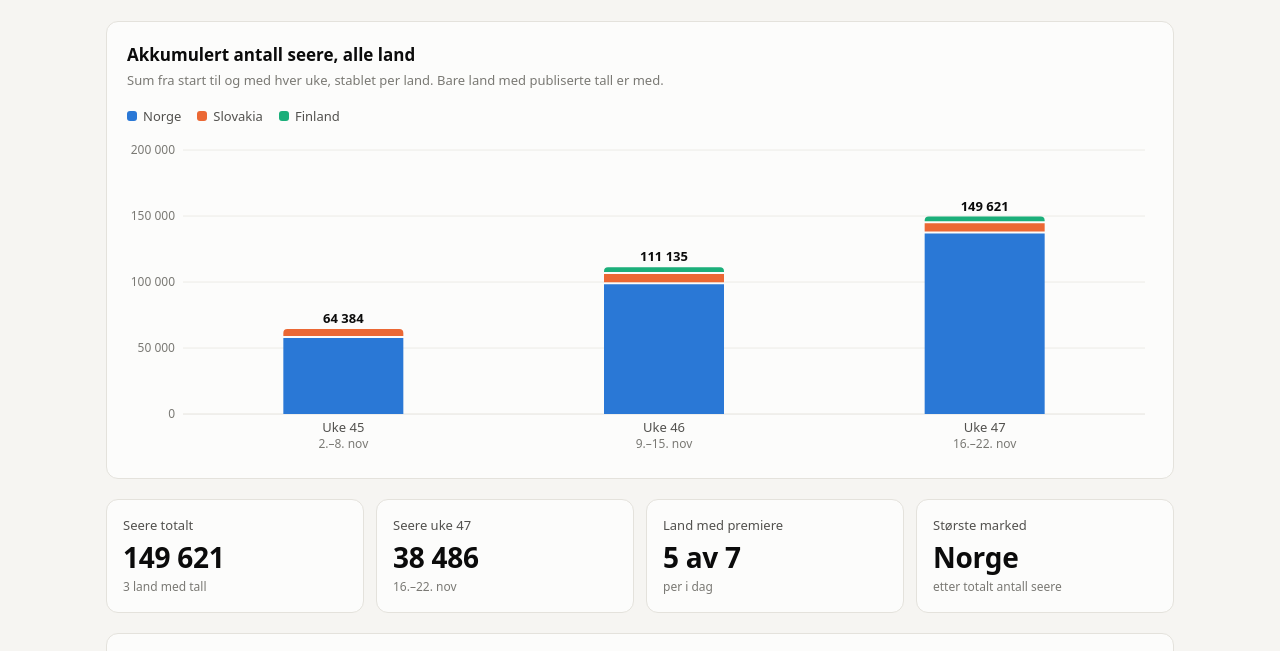
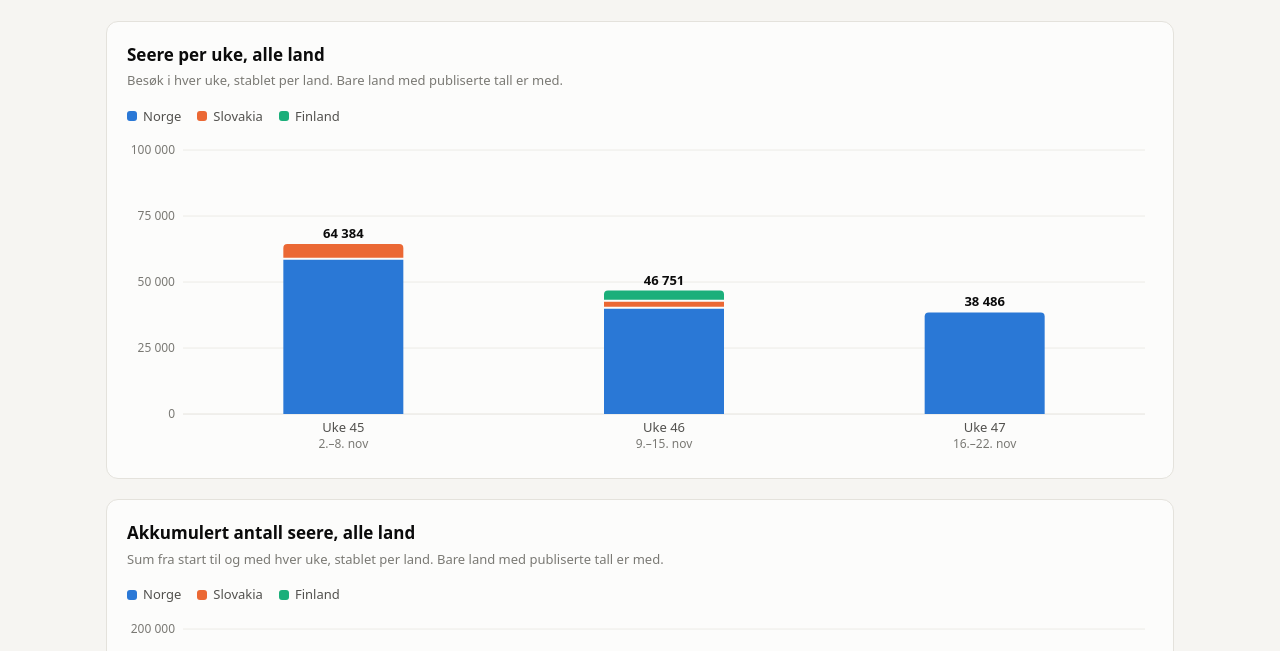
Before and after one commit to haraldo88/JNV-Dashboard, a plain HTML site: page index.html in a window 1280 px wide. Shown: the part 110-761 px from the top of the page. Drawn offline with Linux system fonts and the light colour scheme.

Commit message:
Ny graf: seere per uke per land, over akkumulert graf
Co-Authored-By: Claude Opus 5.5 <noreply@anthropic.com>

```diff
--- a/index.html
+++ b/index.html
@@ -96,10 +96,17 @@
   </header>
 
   <section class="card">
+    <h2>Seere per uke, alle land</h2>
+    <p class="hint">Besøk i hver uke, stablet per land. Bare land med publiserte tall er med.</p>
+    <ul class="legend" id="legend-weekly"></ul>
+    <div class="chart-box"><div id="chart-weekly" role="img" aria-label="Stablet søylediagram: antall seere per uke per land" style="height:100%"></div></div>
+  </section>
+
+  <section class="card">
     <h2>Akkumulert antall seere, alle land</h2>
     <p class="hint">Sum fra start til og med hver uke, stablet per land. Bare land med publiserte tall er med.</p>
-    <ul class="legend" id="legend-weekly"></ul>
-    <div class="chart-box"><div id="chart-weekly" role="img" aria-label="Stablet søylediagram: akkumulert antall seere per uke per land" style="height:100%"></div></div>
+    <ul class="legend" id="legend-cumulative"></ul>
+    <div class="chart-box"><div id="chart-cumulative" role="img" aria-label="Stablet søylediagram: akkumulert antall seere per uke per land" style="height:100%"></div></div>
   </section>
 
   <section class="kpis" id="kpis"></section>
@@ -207,8 +214,10 @@
 
   // ---------- Charts (ren SVG, ingen eksterne biblioteker) ----------
   const series = land.filter((l) => l.total != null).sort((a, b) => a.idx - b.idx);
-  document.getElementById("legend-weekly").innerHTML = series.map((l) =>
+  const legendHtml = series.map((l) =>
     `<li><span class="sw" style="background:${colorOf(l.idx)}"></span>${l.navn}</li>`).join("");
+  document.getElementById("legend-weekly").innerHTML = legendHtml;
+  document.getElementById("legend-cumulative").innerHTML = legendHtml;
 
   const tip = document.getElementById("tip");
   const showTip = (e, html) => {
@@ -226,14 +235,16 @@
   const roundTop = (x, y, w, h, r) => { r = Math.min(r, h, w / 2); return `M${x},${y + h}V${y + r}Q${x},${y} ${x + r},${y}H${x + w - r}Q${x + w},${y} ${x + w},${y + r}V${y + h}Z`; };
   const roundRight = (x, y, w, h, r) => { r = Math.min(r, w, h / 2); return `M${x},${y}H${x + w - r}Q${x + w},${y} ${x + w},${y + r}V${y + h - r}Q${x + w},${y + h} ${x + w - r},${y + h}H${x}Z`; };
 
-  function drawWeekly() {
-    const box = document.getElementById("chart-weekly"); box.innerHTML = "";
+  // Stablet søylediagram per uke. cumulative=false: besøk i uka; true: sum fra start til og med uka.
+  function drawStacked(boxId, cumulative) {
+    const box = document.getElementById(boxId); box.innerHTML = "";
     const W = box.clientWidth, H = box.clientHeight, m = { t: 12, r: 8, b: 44, l: 56 };
     const svg = el("svg", { width: W, height: H, viewBox: `0 0 ${W} ${H}` }, box);
     // Akkumulert per land: cum[l.kode][i] = sum av uke 0..i
     const cum = {};
     series.forEach((l) => { let s = 0; cum[l.kode] = D.uker.map((u) => (s += l.seere[u.id] || 0)); });
-    const totals = D.uker.map((u, i) => series.reduce((a, l) => a + cum[l.kode][i], 0));
+    const val = (l, i) => cumulative ? cum[l.kode][i] : (l.seere[D.uker[i].id] || 0);
+    const totals = D.uker.map((u, i) => series.reduce((a, l) => a + val(l, i), 0));
     const max = niceMax(Math.max(...totals, 1));
     const ih = H - m.t - m.b, iw = W - m.l - m.r;
     const y = (v) => m.t + ih - (v / max) * ih;
@@ -246,9 +257,9 @@
     D.uker.forEach((u, i) => {
       const cx = m.l + band * i + band / 2, x = cx - bw / 2;
       let acc = 0;
-      const segs = series.filter((l) => cum[l.kode][i]);
+      const segs = series.filter((l) => val(l, i));
       segs.forEach((l, j) => {
-        const v = cum[l.kode][i], y0 = y(acc), y1 = y(acc + v); acc += v;
+        const v = val(l, i), y0 = y(acc), y1 = y(acc + v); acc += v;
         const h = y0 - y1 - (j < segs.length - 1 ? 2 : 0);
         const top = y1 + (j < segs.length - 1 ? 2 : 0);
         const path = j === segs.length - 1 ? roundTop(x, y1, bw, y0 - y1, 4) : `M${x},${y0}V${top}H${x + bw}V${y0}Z`;
@@ -259,8 +270,10 @@
       el("text", { x: cx, y: H - m.b + 34, "text-anchor": "middle", fill: css("--text-3"), "font-size": 12 }, svg).textContent = u.periode;
       const hit = el("rect", { x: m.l + band * i, y: m.t, width: band, height: ih, fill: "transparent" }, svg);
       const html = `<strong>${u.navn}</strong> <span class="muted">${u.periode}</span>` +
-        [...segs].reverse().map((l) => `<div class="tr"><span class="sw" style="background:${colorOf(l.idx)}"></span>${l.navn}<b>${fmt(cum[l.kode][i])} <span class="muted">(+${fmt(l.seere[u.id] || 0)})</span></b></div>`).join("") +
-        `<div class="tr tot">Totalt<b>${fmt(acc)} <span class="muted">(+${fmt(series.reduce((a, l) => a + (l.seere[u.id] || 0), 0))})</span></b></div>`;
+        [...segs].reverse().map((l) => `<div class="tr"><span class="sw" style="background:${colorOf(l.idx)}"></span>${l.navn}<b>${fmt(val(l, i))}` +
+          (cumulative ? ` <span class="muted">(+${fmt(l.seere[u.id] || 0)})</span>` : "") + `</b></div>`).join("") +
+        `<div class="tr tot">Totalt<b>${fmt(acc)}` +
+          (cumulative ? ` <span class="muted">(+${fmt(series.reduce((a, l) => a + (l.seere[u.id] || 0), 0))})</span>` : "") + `</b></div>`;
       hit.addEventListener("mousemove", (e) => showTip(e, html));
       hit.addEventListener("mouseleave", hideTip);
     });
@@ -285,7 +298,7 @@
     });
   }
 
-  const drawAll = () => { drawWeekly(); drawTotals(); };
+  const drawAll = () => { drawStacked("chart-weekly", false); drawStacked("chart-cumulative", true); drawTotals(); };
   drawAll();
   let t; addEventListener("resize", () => { clearTimeout(t); t = setTimeout(drawAll, 120); });
   matchMedia("(prefers-color-scheme: dark)").addEventListener("change", drawAll);
```
Also changed, not shown: 1 other file.
